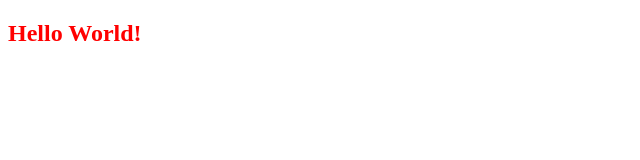
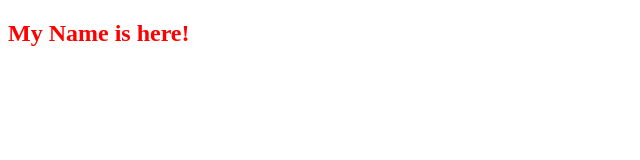
Before and after one commit to Intelman94/foobar, a plain HTML site: page index.html in a window 1280 px wide. Shown: the whole page, without its empty margins (0-640 px from the left). Drawn offline with Linux system fonts and the light colour scheme.

Commit message:
changed h2 to My Name is Here

```diff
--- a/index.html
+++ b/index.html
@@ -13,7 +13,7 @@
         <link rel="stylesheet" href="styles.css">
     </head>
     <body>
-        <h2>Hello World!</h2>
+        <h2>My Name is here!</h2>
         <!--[if lt IE 7]>
             <p class="browsehappy">You are using an <strong>outdated</strong> browser. Please <a href="#">upgrade your browser</a> to improve your experience.</p>
         <![endif]-->
```
